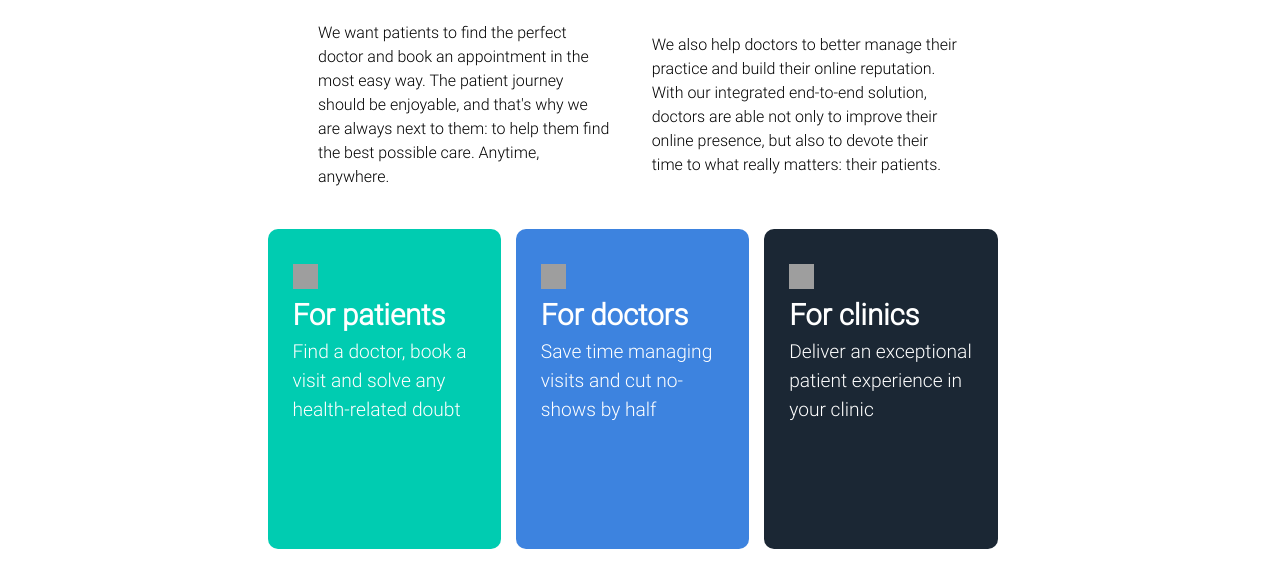
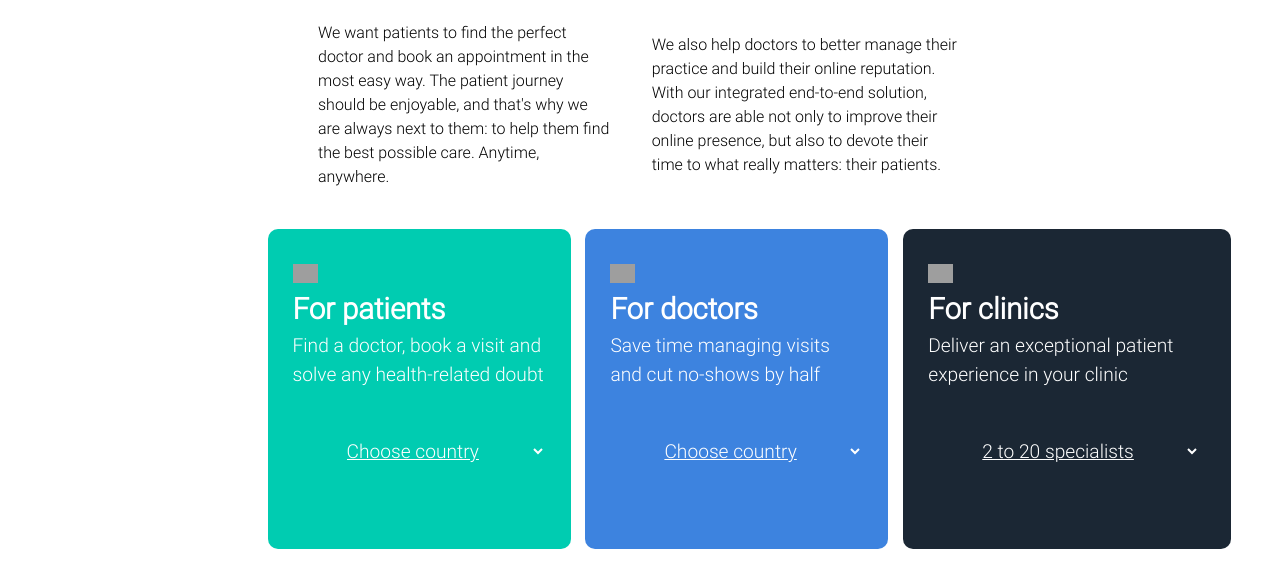
Before and after one commit to Tahasmaoui15/Docplanner_clone, a plain HTML site: page docplanner.html in a window 1280 px wide. Shown: the part 305-892 px from the top of the page. Drawn offline with Linux system fonts and the light colour scheme; grey boxes are pictures that could not be loaded.

Commit message:
add dropdowns to cards

```diff
--- a/docplanner.css
+++ b/docplanner.css
@@ -1,4 +1,5 @@
 /**Initialisation**/
+
 @font-face {
     font-family: roboto;
     src: url(Roboto/Roboto-Light.ttf);
@@ -18,6 +19,7 @@ body {
 }
 
 /**Header**/
+
 header {
     display: flex;
     position: absolute;
@@ -80,6 +82,7 @@ main {
 }
 
 /**Two Paragraphs**/
+
 .twoparagraphs{
     display: flex;
     align-items: center;
@@ -99,10 +102,10 @@ main {
     padding-left: 20px;
 }
 
+/**Cards**/
 
 .forsection{
     display: flex;
-    /* justify-content: space-between; */
     width: 100%;
     align-items: center;
     margin: 40px 0;
@@ -129,7 +132,6 @@ main {
     width: 44%;
     padding: 35px 25px;
     margin-right: 2%;
-    align-items: start;
     font-size: 1.2rem;
 }
 
@@ -150,3 +152,27 @@ main {
     color: #fff;
     margin: 0.3em 0;
 }
+
+.cards select {
+    background-color: transparent;
+    border: none;
+    text-decoration: underline;
+    margin-bottom: 20px;
+    color: white;
+    font-size: 1.2rem;
+    padding: 50px;
+}
+
+.option1 {
+    background-color: #00ccb1;
+}
+
+.option2{
+    background-color: #3d83df;
+}
+
+
+
+.option3{
+    background-color: #1b2734;
+}
--- a/docplanner.html
+++ b/docplanner.html
@@ -44,23 +44,83 @@
         <div class="p2">We also help doctors to better manage their practice and build their online reputation. With our integrated end-to-end solution, doctors are able not only to improve their online presence, but also to devote their time to what really matters: their patients.</div>
     </div>
 
+
+   <!--Cards-->
     <container class="forsection">
+
         <div class="cards green-background">
             <img src="https://www.docplanner.com/icons/icon-patients.svg" alt="patients">
             <p class="card-title"> For patients</p>
             <p>Find a doctor, book a visit and solve any health-related doubt</p>
+            <select>
+                <option class="option1">Choose country</option>
+                <option class="option1" value="Argentina">Argentina</option>
+                <option class="option1" value="Brazil">Brazil</option>
+                <option class="option1" value="Chile">Chile</option>
+                <option class="option1" value="Colombia">Colombia</option>
+                <option class="option1" value="Czech">Czech</option>
+                <option class="option1" value="Germany">Germany</option>
+                <option class="option1" value="Iatly">Iatly</option>
+                <option class="option1" value="Mexico">Mexico</option>
+                <option class="option1"value="Peru">Peru</option>
+                <option class="option1" value="Poland">Poland</option>
+                <option class="option1"value="Portugal">Portugal</option>
+                <option class="option1" value="Spain">Spain</option>
+                <option class="option1" value="Turkey">Turkey</option>
+
+            </select>
         </div>
 
         <div class="cards blue-background">
             <img src="https://docplanner-gomycode.onrender.com/Images/icon-doctors.svg" alt="doctors">
             <p class="card-title"> For doctors</p>
             <p>Save time managing visits and cut no-shows by half</p>
+            <select>
+                <option class="option2">Choose country</option>
+                <option class="option2" value="Argentina">Argentina</option>
+                <option class="option2" value="Brazil">Brazil</option>
+                <option class="option2" value="Chile">Chile</option>
+                <option class="option2" value="Colombia">Colombia</option>
+                <option class="option2" value="Czech">Czech</option>
+                <option class="option2" value="Germany">Germany</option>
+                <option class="option2" value="Iatly">Iatly</option>
+                <option class="option2" value="Mexico">Mexico</option>
+                <option class="option2" value="Peru">Peru</option>
+                <option class="option2" value="Poland">Poland</option>
+                <option class="option2" value="Portugal">Portugal</option>
+                <option class="option2" value="Spain">Spain</option>
+                <option class="option2" value="Turkey">Turkey</option>
+            </select>
         </div>
 
         <div class="cards dark-background">
             <img src="https://docplanner-gomycode.onrender.com/Images/icon-clinics.svg" alt="clinics">
             <p class="card-title"> For clinics</p>
             <p>Deliver an exceptional patient experience in your clinic</p>
+        <div class="select3">
+            <select>
+                <option class="option3">2 to 20 specialists</option>
+                <option class="option3" value="Brazil">Brazil</option>
+                <option class="option3" value="Czech">Czech</option>
+                <option class="option3" value="Iatly">Iatly</option>
+                <option class="option3" value="Mexico">Mexico</option>
+                <option class="option3" value="Poland">Poland</option>
+                <option class="option3" value="Spain">Spain</option>
+                <option class="option3" value="Turkey">Turkey</option>
+            </select>
+         </div>
+
+         <div class="select3">
+            <select>
+                <option class="option3">More than 20 specialists</option>
+                <option class="option3" value="Brazil">Brazil</option>
+                <option class="option3" value="Iatly">Iatly</option>
+                <option class="option3" value="Mexico">Mexico</option>
+                <option class="option3" value="Poland">Poland</option>
+                <option class="option3" value="Spain">Spain</option>
+            </select>
+        </div>
+
         </div>
     </container>
 
```
